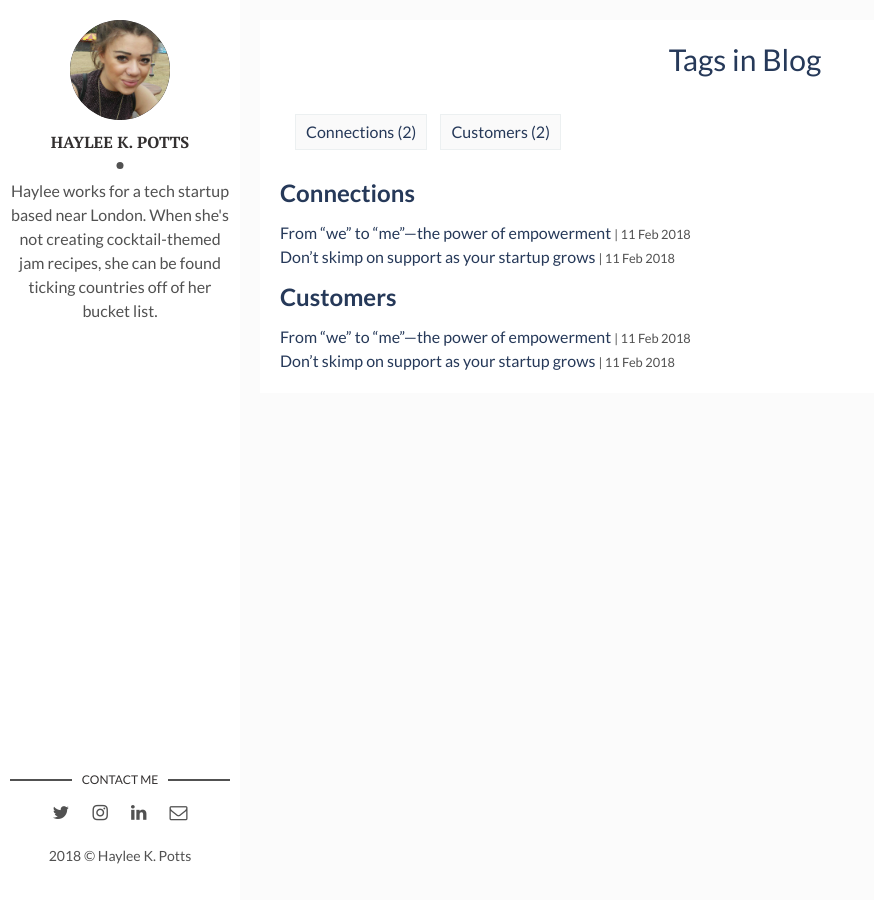
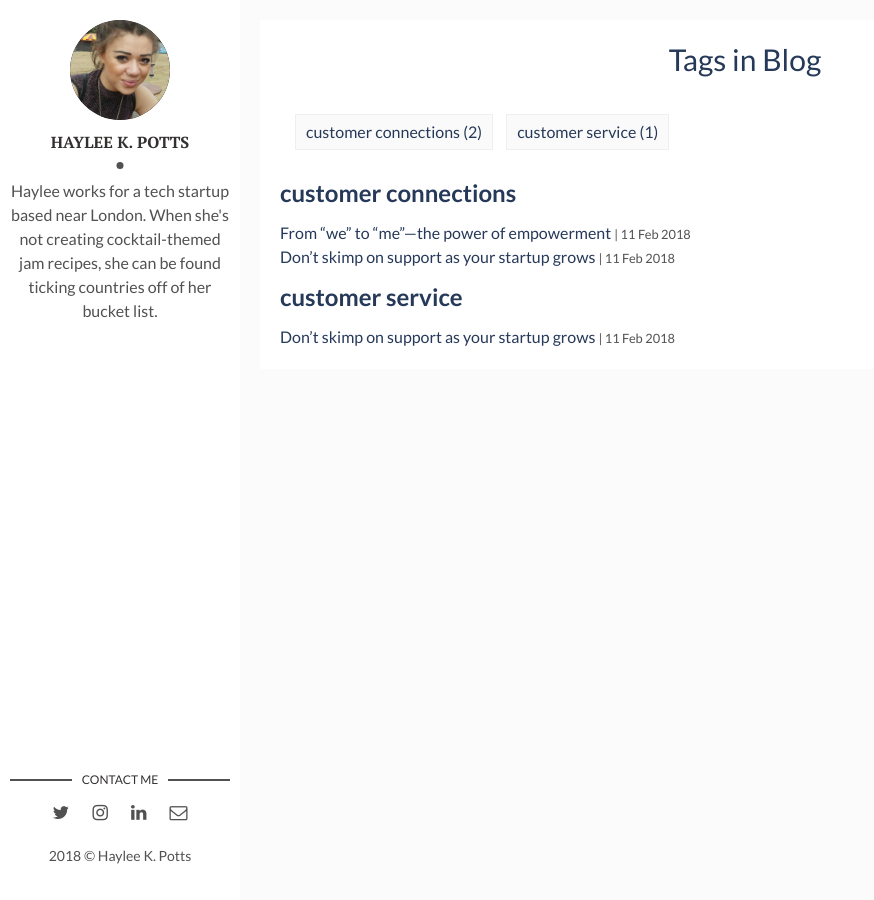
Before and after one commit to HayleePottsBlog/HayleePottsBlog.github.io, a Jekyll site: the page built from tags.html, in a window 1280 px wide. Shown: the whole page, without its empty margins (0-874 px from the left). Built offline with Jekyll 4.4.1, drawn with Linux system fonts in a browser that asks for light colours.

Commit message:
Fix tags

```diff
--- a/_posts/2018-02-12-dont-skimp-on-support-as-your-startup-grows.markdown
+++ b/_posts/2018-02-12-dont-skimp-on-support-as-your-startup-grows.markdown
@@ -4,7 +4,7 @@ title: Don’t skimp on support as your startup grows
 date: 2018-02-12 00:00:00 +0300
 description: You’ll find this post in your `_posts` directory. Go ahead and edit it and re-build the site to see your changes. # Add post description (optional)
 img: scale-startup-article.jpg # Add image post (optional)
-tags: [Customers, Connections] # add tag
+tags: [customer connections, customer service] # add tag
 ---
 
 There’s a clunky charm in the [early days of a startup](https://www.zendesk.com/blog/customer-service-startup/); a team of three juggling ten roles, and the CEO and intern flipping coins for who is next on the coffee run. There’s one agent, a Skype number, and an Outlook email as the full extent of your support artillery. I well remember this point in our company—however romantic as the all-hands-on-deck comradery of the [early stage startup](https://relate.zendesk.com/education/start-starting/) is, to make it past the crucial one-year turning point, there are some vital decisions that must be made.
--- a/_posts/2018-02-12-from-we-to-me-the-power-of-empowerment.markdown
+++ b/_posts/2018-02-12-from-we-to-me-the-power-of-empowerment.markdown
@@ -4,7 +4,7 @@ title: From “we” to “me”—the power of empowerment
 date: 2018-02-12 00:00:00 +0300
 description: You’ll find this post in your `_posts` directory. Go ahead and edit it and re-build the site to see your changes. # Add post description (optional)
 img: me-to-we-article.jpg # Add image post (optional)
-tags: [Customers, Connections] # add tag
+tags: [customer connections] # add tag
 ---
 
 We appreciate your feedback. We apologize for the inconvenience. We hope to hear from you soon. “We” probably think we’re giving our best customer service, but the customer of 2017 likely [feels angry or detached](https://relate.zendesk.com/articles/angry-customers-and-what-to-do-about-it/) from us.
```
Also changed, not shown: 3 other files.
